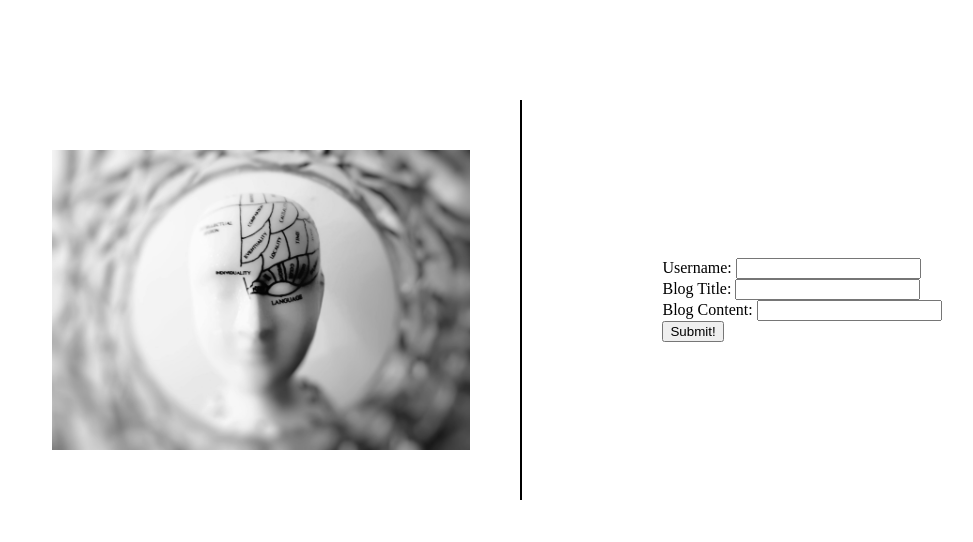
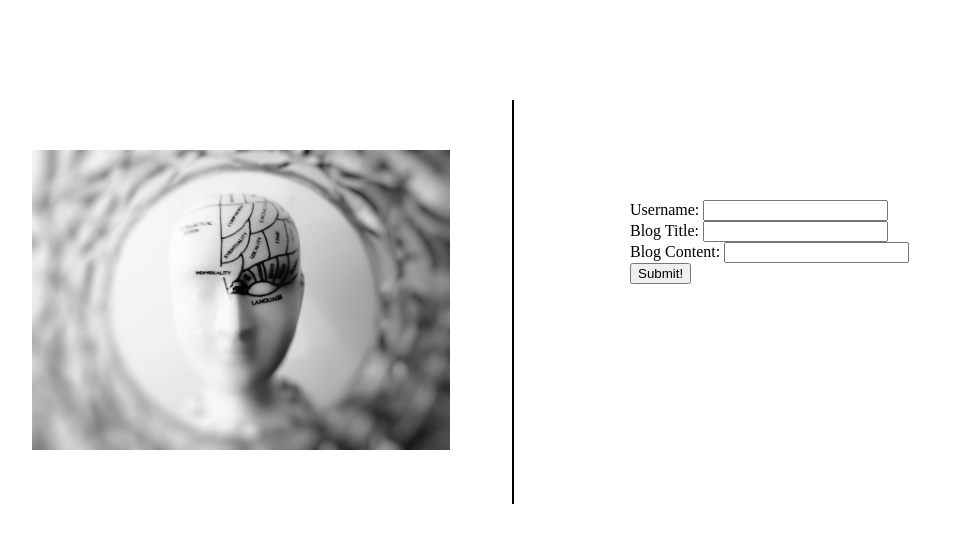
Before and after one commit to bluethreadmade/blog, a plain HTML site: page index.html in a window 1280 px wide. Both pictures are taken after typing "Sample", "Sample", "Sample" into the empty fields and a click on the input "Submit!". Shown: the whole page, without its empty margins (118-1091 px from the left). Drawn offline with Linux system fonts and the light colour scheme.

Commit message:
created js files, form creates the array of objects and fills it with inputs from the form

```diff
--- a/assets/css/form.css
+++ b/assets/css/form.css
@@ -1,20 +1,14 @@
 body {
-    display: flex;
-    flex-direction: row;
-    justify-content: space-around;
-    align-items: center;
+    display: block;
     margin: 100px;
+    column-count: 2;
 }
 
 .image {
-    display: flex;
-    justify-self: center;
     border-right: 2px solid black;
     padding: 50px;
 }
 
 .form {
     padding: 100px;
-    display: flex;
-    flex-direction: column;
 }
--- a/assets/js/form.js
+++ b/assets/js/form.js
@@ -5,6 +5,7 @@ const blogContentInput = document.querySelector('#content');
 const submitButton = document.querySelector('#submit');
 
 // DATA
+const blogEntries = [];
 
 // FUNCTIONS
 // send submission to localstorage
@@ -18,13 +19,15 @@ function storeBlog(event) {
         blogContent: blogContentInput.value,
     };
 
-    localStorage.setItem('blogEntry', JSON.stringify(blogEntry));
+    // push blogentry object to blog entries array
+    blogEntries.push(blogEntry);
 
     // clear input boxes
     userNameInput.value = '';
     blogTitleInput.value = '';
     blogContentInput.value = '';
 
+    localStorage.setItem('blogEntry', JSON.stringify(blogEntries));
 };
 
 // USER INTERACTIONS
```
Also changed, not shown: assets/js/blog.js (added, +9 -0 lines), blog.html (+30 -0 lines).
